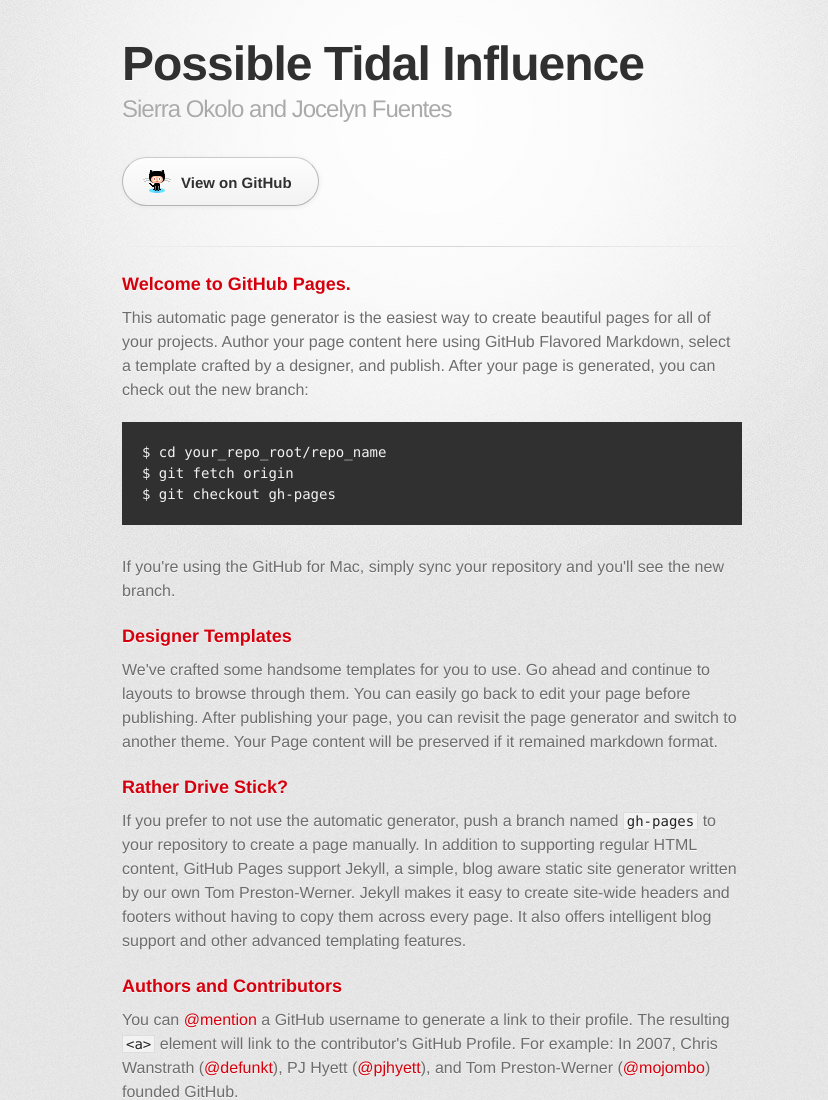
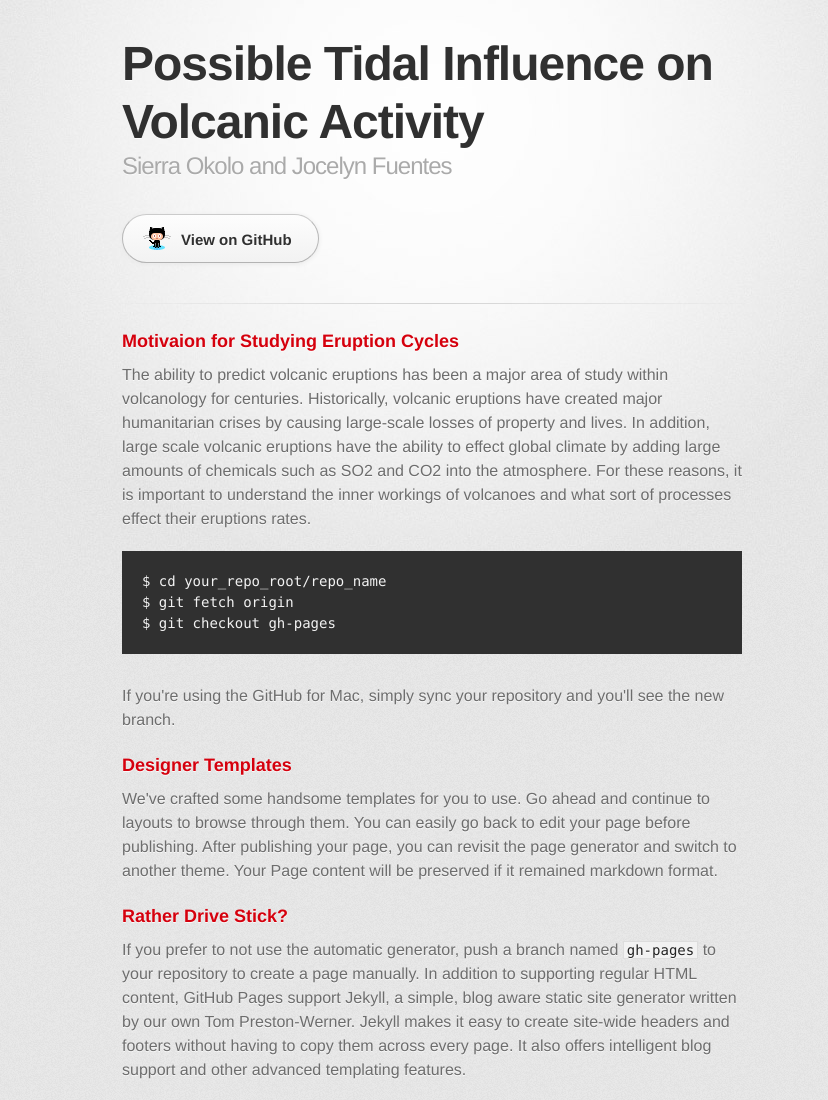
Before and after one commit to JocelynF/JocelynF.github.io, a plain HTML site: page index.html in a window 1280 px wide. Shown: the top 1100 px of the page, without its empty margins (208-1036 px from the left). Drawn offline with Linux system fonts and the light colour scheme; a web font is replaced by a local one.

Commit message:
Update index.html
Added Motivation

```diff
--- a/index.html
+++ b/index.html
@@ -10,7 +10,7 @@
     <!--[if lt IE 9]>
     <script src="//html5shiv.googlecode.com/svn/trunk/html5.js"></script>
     <![endif]-->
-    <title>Possible Tidal Influence by @SOkolo and @JocelynF</title>
+    <title>Possible Tidal Influence on Volcanic Activity by @SOkolo and @JocelynF</title>
   </head>
 
   <body>
@@ -18,7 +18,7 @@
       <div class="inner">
 
         <header>
-          <h1>Possible Tidal Influence</h1>
+          <h1>Possible Tidal Influence on Volcanic Activity</h1>
           <h2>Sierra Okolo and Jocelyn Fuentes</h2>
         </header>
 
@@ -30,9 +30,10 @@
 
         <section id="main_content">
           <h3>
-<a id="welcome-to-github-pages" class="anchor" href="#welcome-to-github-pages" aria-hidden="true"><span class="octicon octicon-link"></span></a>Welcome to GitHub Pages.</h3>
+<a id="welcome-to-github-pages" class="anchor" href="#welcome-to-github-pages" aria-hidden="true"><span class="octicon octicon-link"></span></a>Motivaion for Studying Eruption Cycles
+</h3>
 
-<p>This automatic page generator is the easiest way to create beautiful pages for all of your projects. Author your page content here using GitHub Flavored Markdown, select a template crafted by a designer, and publish. After your page is generated, you can check out the new branch:</p>
+<p>The ability to predict volcanic eruptions has been a major area of study within volcanology for centuries. Historically, volcanic eruptions have created major humanitarian crises by causing large-scale losses of property and lives. In addition, large scale volcanic eruptions have the ability to effect global climate by adding large amounts of chemicals such as SO2 and CO2 into the atmosphere. For these reasons, it is important to understand the inner workings of volcanoes and what sort of processes effect their eruptions rates.</p>
 
 <pre><code>$ cd your_repo_root/repo_name
 $ git fetch origin
```
